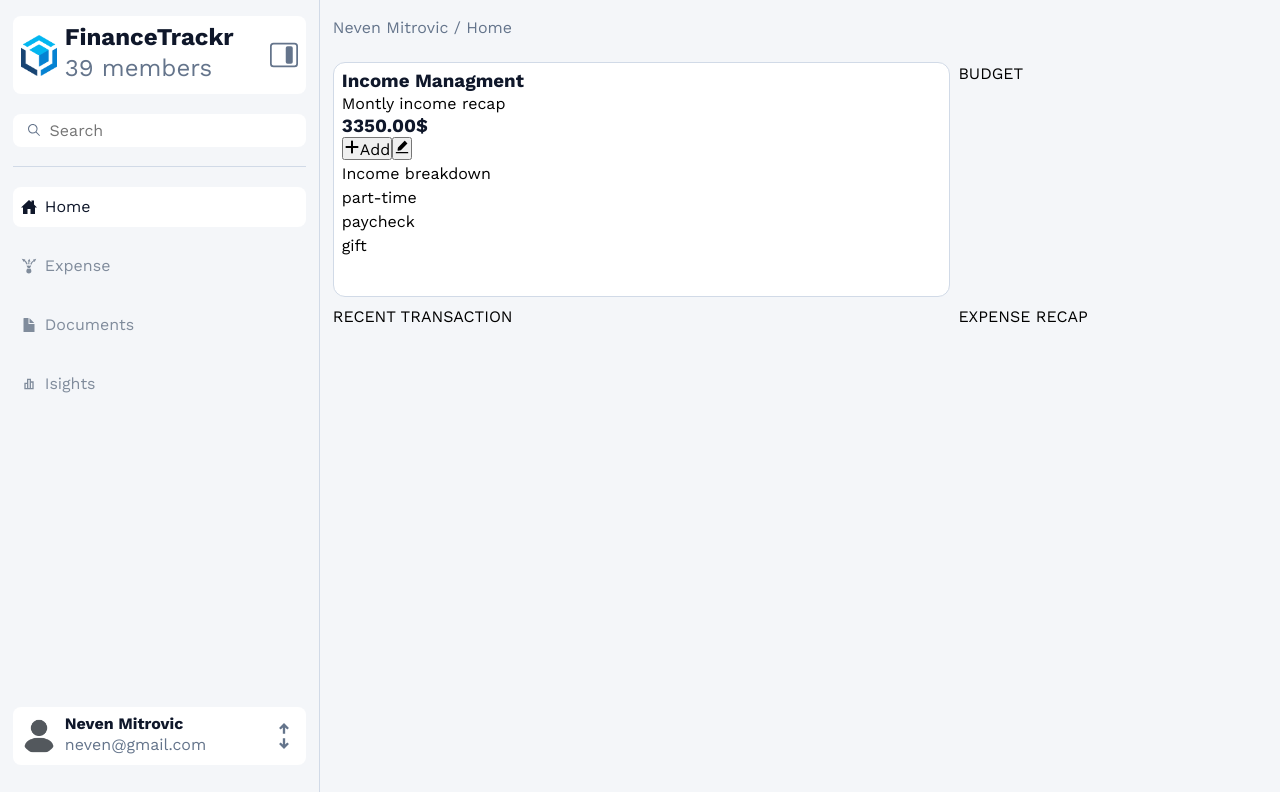
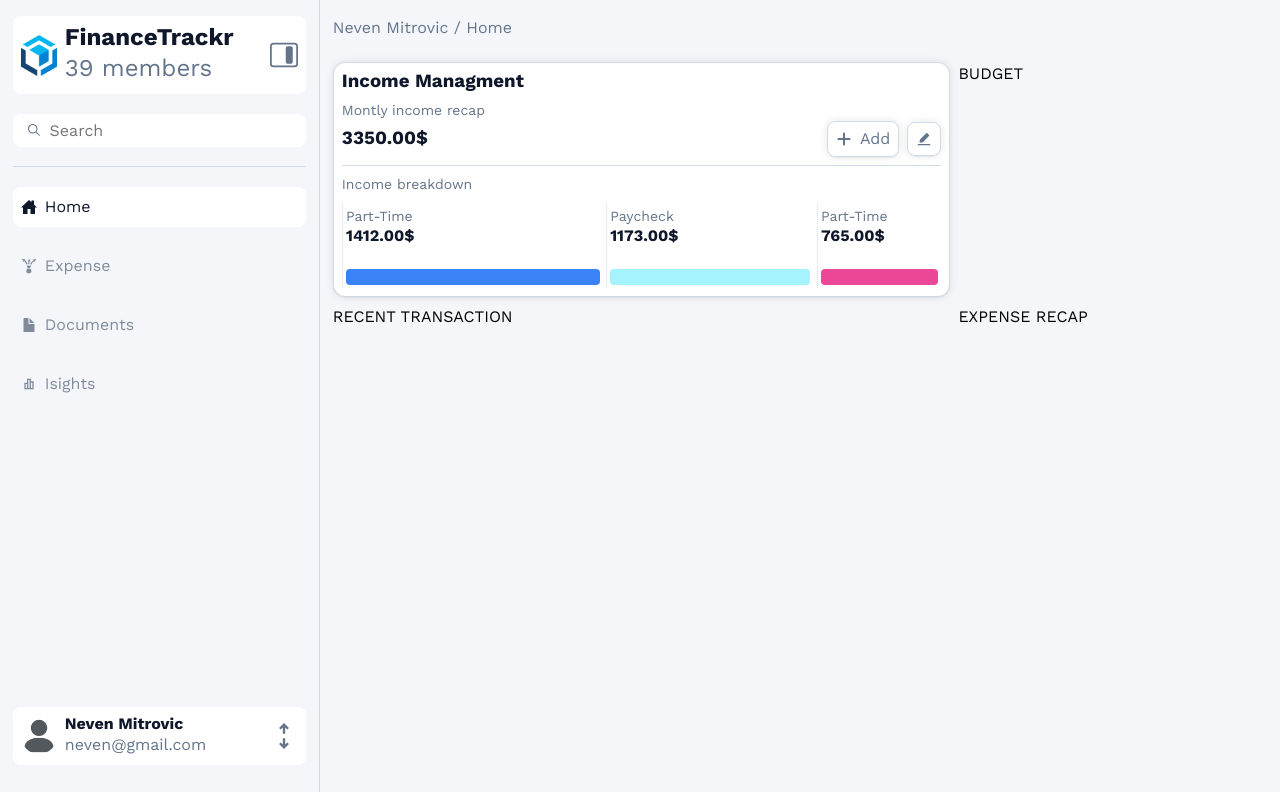
Before and after one commit to nevenmitrovic/financetrackr, a React (Vite) app: page / in a window 1280 px wide. Shown: the top 792 px of the page. Built offline with nearby package versions, Linux system fonts and the light colour scheme.

Commit message:
income managment card - desktop ui

```diff
--- a/src/components/dashboard-content/income-managment/IncomeManagment.tsx
+++ b/src/components/dashboard-content/income-managment/IncomeManagment.tsx
@@ -1,5 +1,6 @@
 import { FaPlus } from 'react-icons/fa6'
 import { AiFillEdit } from 'react-icons/ai'
+import IncomeCategoryCard from '@/components/dashboard-content/income-managment/income-category-card/IncomeCategoryCard'
 
 import './income-managment.style.css'
 
@@ -12,11 +13,11 @@ const IncomeManagment = () => {
 				<div className='income-controller'>
 					<h3>3350.00$</h3>
 					<div>
-						<button>
+						<button className='button'>
 							<FaPlus />
 							Add
 						</button>
-						<button>
+						<button className='button'>
 							<AiFillEdit />
 						</button>
 					</div>
@@ -24,9 +25,26 @@ const IncomeManagment = () => {
 			</div>
 			<div className='income-managment-view'>
 				<p>Income breakdown</p>
-				<div className='part-time'>part-time</div>
-				<div className='paycheck'>paycheck</div>
-				<div className='gift'>gift</div>
+				<div className='income-category-container'>
+					<IncomeCategoryCard
+						title='Part-Time'
+						value={1412}
+						widthPerc='44'
+						widthColor='--clr-income-part-time'
+					/>
+					<IncomeCategoryCard
+						title='Paycheck'
+						value={1173}
+						widthPerc='35'
+						widthColor='--clr-income-paycheck'
+					/>
+					<IncomeCategoryCard
+						title='Part-Time'
+						value={765}
+						widthPerc='21'
+						widthColor='--clr-income-gift'
+					/>
+				</div>
 			</div>
 		</div>
 	)
--- /dev/null
+++ b/src/components/dashboard-content/income-managment/income-category-card/IncomeCategoryCard.tsx
@@ -0,0 +1,20 @@
+import './income-category-card.style.css'
+
+interface IncomeCategoryCardProps {
+	widthPerc: string
+	widthColor: string
+	title: string
+	value: number
+}
+
+const IncomeCategoryCard = ({ widthPerc, widthColor, title, value }: IncomeCategoryCardProps) => {
+	return (
+		<div className='income-category-card' style={{ width: `${widthPerc}%` }}>
+			<p className='title'>{title}</p>
+			<h4 className='value'>{value.toFixed(2)}$</h4>
+			<div className='percentage-width' style={{ backgroundColor: `var(${widthColor})` }}></div>
+		</div>
+	)
+}
+
+export default IncomeCategoryCard
--- /dev/null
+++ b/src/components/dashboard-content/income-managment/income-category-card/income-category-card.style.css
@@ -0,0 +1,18 @@
+.income-category-card {
+	display: flex;
+	flex-direction: column;
+	border-left: 1px dotted var(--clr-border);
+	height: 100%;
+	padding: 0.2rem;
+	min-width: 20%;
+}
+.income-category-card > p {
+	color: var(--clr-text-secondary);
+	font-size: var(--font-size-sm);
+}
+.percentage-width {
+	height: 1rem;
+	border-radius: var(--border-radius-1);
+	width: 100%;
+	margin-top: auto;
+}
--- a/src/components/dashboard-content/income-managment/income-managment.style.css
+++ b/src/components/dashboard-content/income-managment/income-managment.style.css
@@ -0,0 +1,48 @@
+.income-managment {
+	display: flex;
+	flex-direction: column;
+	height: 100%;
+}
+.income-managment-header {
+	border-bottom: 1px solid var(--clr-border);
+	flex-shrink: 0;
+}
+.income-managment-header > p {
+	color: var(--clr-text-secondary);
+	font-size: var(--font-size-sm);
+	padding-top: 0.5rem;
+}
+.income-controller {
+	display: flex;
+	justify-content: space-between;
+	align-items: center;
+	padding-bottom: 0.5rem;
+	text-align: center;
+}
+.income-controller div {
+	display: flex;
+	align-items: center;
+	justify-content: center;
+	gap: 0.5rem;
+}
+.income-managment-view {
+	flex: 1;
+	min-height: 0;
+	display: flex;
+	flex-direction: column;
+}
+
+.income-managment-view > p {
+	color: var(--clr-text-secondary);
+	font-size: var(--font-size-sm);
+	padding-block: 0.5rem;
+	flex-shrink: 0;
+}
+
+.income-category-container {
+	display: flex;
+	flex: 1;
+	align-items: center;
+	gap: 0.2rem;
+	min-height: 0;
+}
--- a/src/index.css
+++ b/src/index.css
@@ -122,6 +122,9 @@
 		--border-radius-2: 0.5rem;
 		--border-radius-3: 0.75rem;
 
+		/* box shadow */
+		--box-shadow-1: rgba(17, 17, 26, 0.05) 0px 1px 0px, rgba(17, 17, 26, 0.1) 0px 0px 8px;
+
 		/* font size */
 		--fs-100: 0.3rem;
 		--fs-200: 0.5rem;
@@ -200,6 +203,22 @@
 	.container {
 		padding: 1rem 0.8rem;
 	}
+	.button {
+		background-color: transparent;
+		border: 1px solid var(--clr-border);
+		border-radius: var(--border-radius-2);
+		box-shadow: var(--box-shadow-1);
+		padding: 0.5rem;
+		display: flex;
+		align-items: center;
+		justify-content: center;
+		gap: 0.5rem;
+		cursor: pointer;
+		color: var(--clr-text-secondary);
+	}
+	.button:hover {
+		color: var(--clr-text-primary);
+	}
 
 	.content-card {
 		background-color: var(--clr-bg-card);
@@ -208,7 +227,8 @@
 		padding: 0.5rem;
 		width: 100%;
 		max-width: 100%;
-		overflow: hidden;
+		max-height: 100%;
+		box-shadow: var(--box-shadow-1);
 	}
 
 	.sidebar-card {
```
